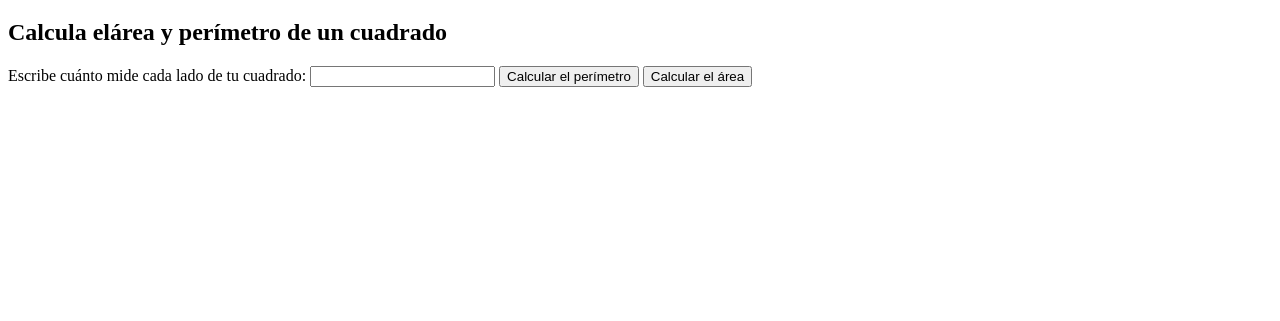
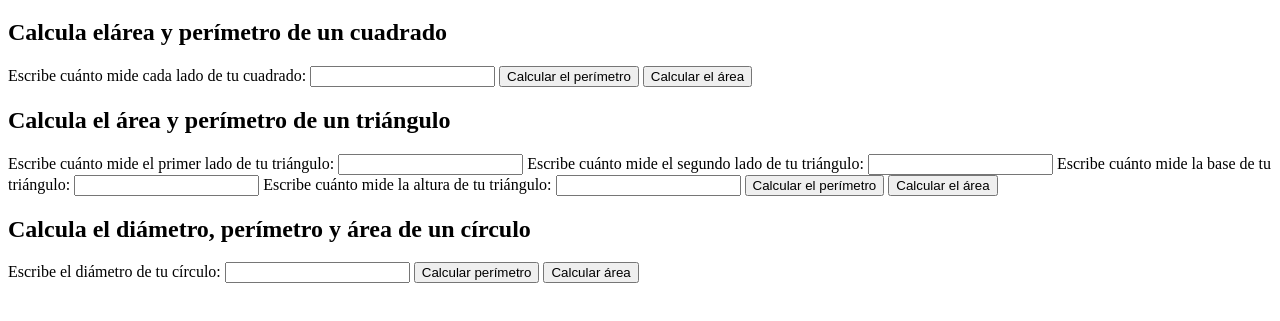
Before and after one commit to MauricioDV/curso-practico-javascript, a plain HTML site: page figuras.html in a window 1280 px wide. Shown: the part 61-382 px from the top of the page. Drawn offline with Linux system fonts and the light colour scheme.

Commit message:
Concluido 3 fromas geométricas

```diff
--- a/figuras.html
+++ b/figuras.html
@@ -21,6 +21,49 @@
             <button type="button" onclick="calcularAreaCuadrado()">Calcular el área</button>
         </form>
     </section>
+
+    <section>
+        <h2>Calcula el área y perímetro de un triángulo</h2>
+        <form>
+            <label for="inputLado1">
+                Escribe cuánto mide el primer lado de tu triángulo:
+            </label>
+            <input id="inputLado1" type="number">
+
+            <label for="inputLado2">
+                Escribe cuánto mide el segundo lado de tu triángulo:
+            </label>
+            <input id="inputLado2" type="number">
+
+            <label for="inputBase">
+                Escribe cuánto mide la base de tu triángulo:
+            </label>
+            <input id="inputBase" type="number">
+
+            <label for="inputAltura">
+                Escribe cuánto mide la altura de tu triángulo:
+            </label>
+            <input id="inputAltura" type="number">
+
+            <button type="button" onclick="calcularPerimetroTriangulo()">Calcular el perímetro</button>
+            <button type="button" onclick="calcularAreaTriangulo()">Calcular el área</button>
+        </form>
+    </section>
+
+    <section>
+        <h2>Calcula el diámetro, perímetro y área de un círculo</h2>
+        <form>
+            <label for="inputCirculo">
+                Escribe el diámetro de tu círculo:
+            </label>
+            <input id="inputCirculo" type="number">
+
+            <button type="button" onclick="calcularPerimetroCirculo()">Calcular perímetro</button>
+            <button type="button" onclick="calcularAreaCirculo()">Calcular área</button>
+        </form>
+    </section>
+
+
     <script src="./figuras.js"></script>
 </body>
 </html>
--- a/figuras.js
+++ b/figuras.js
@@ -106,6 +106,7 @@ console.groupEnd
 
 //Aqui interactuamos con el HTML
 
+//Cuadrado
 function calcularPerimetroCuadrado(){
     const input = document.getElementById("inputCuadrado");
     const value = input.value;//Obtenemos el valor que el usuario escribio en el input
@@ -119,3 +120,61 @@ function calcularAreaCuadrado(){
     const area = areaCuadrado(value);
     alert(area);
 }
+
+//Triángulo
+function calcularPerimetroTriangulo(){
+    const input1 = document.getElementById("inputLado1");
+    const value1 = Number(input1.value);
+
+    const input2 = document.getElementById("inputLado2");
+    const value2 = Number(input2.value);
+
+    const base = document.getElementById("inputBase");
+    const value3 = Number(base.value);
+
+    const perimetro = perimetroTriangulo(value1,value2,value3);
+    alert("El perímetro del triángulo es: " + perimetro);
+}
+
+function calcularAreaTriangulo(){
+    const input1 = document.getElementById("inputBase");
+    const value1 = Number(input1.value);
+
+    const input2 = document.getElementById("inputAltura");
+    const value2 = Number(input2.value);
+
+    const area = areaTriangulo(value1, value2);
+    alert("El área del triángulo es: " + area);
+
+}
+
+function calcularPerimetroCirculo(){
+    const input = document.getElementById("inputCirculo");
+    const value = input.value;
+    const perimetro = perimetroCirculo(value);
+    alert("El perímetro del círculo es: " + perimetro);
+
+}
+
+function calcularAreaCirculo(){
+    const input = document.getElementById("inputCirculo");
+    const value = input.value;
+    const area = areaCirculo(value);
+    alert("El área del círculo es: " + area);
+}
+
+
+// const PI = Math.PI; //Math herramienta que nos ayuda con matemáticas
+
+// function diametroCirculo(radio){
+//     return radio *2;
+// }
+
+// function perimetroCirculo(radio){
+//     const diametro = diametroCirculo(radio);
+//     return diametro * PI;
+// }
+
+// function areaCirculo(radio){
+//     return (radio * radio) * PI;
+// }
```
